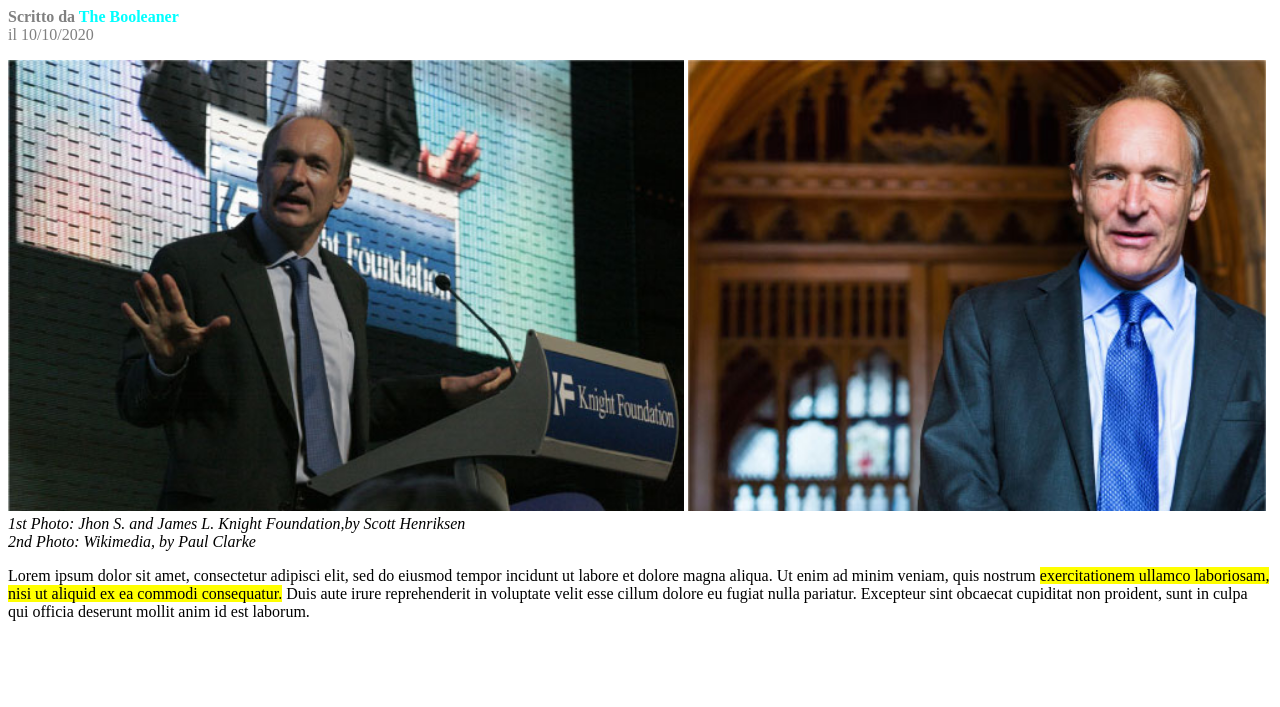
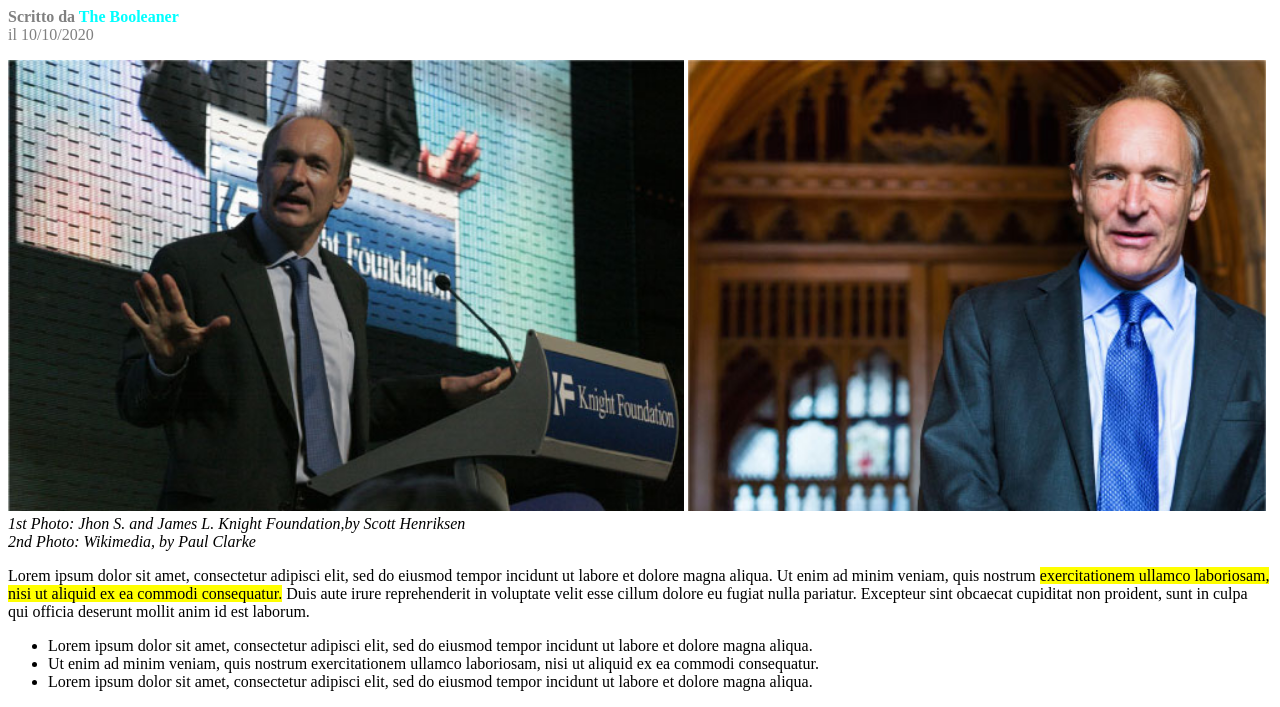
Before and after one commit to GianMarcoPimentel/html-css-booleaner, a plain HTML site: page index.html in a window 1280 px wide. Shown: the part 230-937 px from the top of the page. Before the commit the page ends 867 px from the top, so only its background shows below. Drawn offline with Linux system fonts and the light colour scheme; files whose address does not match are found by name.

Commit message:
CReo la lista

```diff
--- a/index.html
+++ b/index.html
@@ -29,6 +29,13 @@
     <section>
         <p>Lorem ipsum dolor sit amet, consectetur adipisci elit, sed do eiusmod tempor incidunt ut labore et dolore magna aliqua. Ut enim ad minim veniam, quis nostrum <span class="fraseevidenziata">exercitationem ullamco laboriosam, nisi ut aliquid ex ea commodi consequatur.</span> Duis aute irure reprehenderit in voluptate velit esse cillum dolore eu fugiat nulla pariatur. Excepteur sint obcaecat cupiditat non proident, sunt in culpa qui officia deserunt mollit anim id est laborum.</p>
     </section>
+    <section class="lista">
+        <ul>
+            <li>Lorem ipsum dolor sit amet, consectetur adipisci elit, sed do eiusmod tempor incidunt ut labore et dolore magna aliqua.</li>
+            <li>Ut enim ad minim veniam, quis nostrum exercitationem ullamco laboriosam, nisi ut aliquid ex ea commodi consequatur.</li>
+            <li>Lorem ipsum dolor sit amet, consectetur adipisci elit, sed do eiusmod tempor incidunt ut labore et dolore magna aliqua.</li>
+        </ul>
+    </section>
 
 
 </main>
--- a/style.css
+++ b/style.css
@@ -24,3 +24,6 @@
 .fraseevidenziata{
     background-color: yellow;
 }
+.lista{
+    margin-left: 0px;
+}
```
